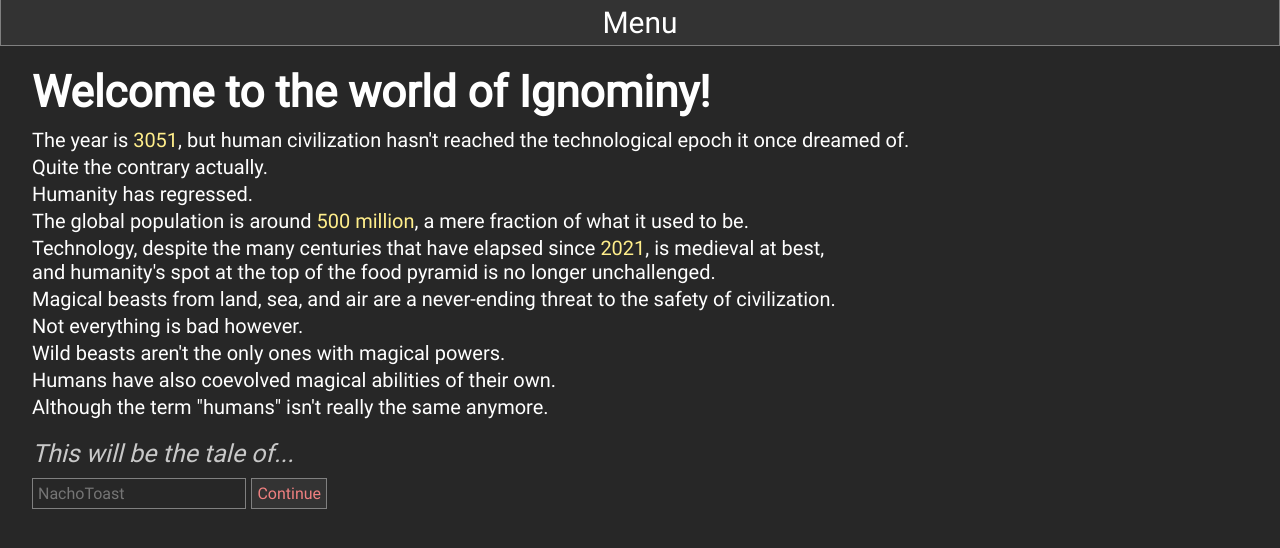
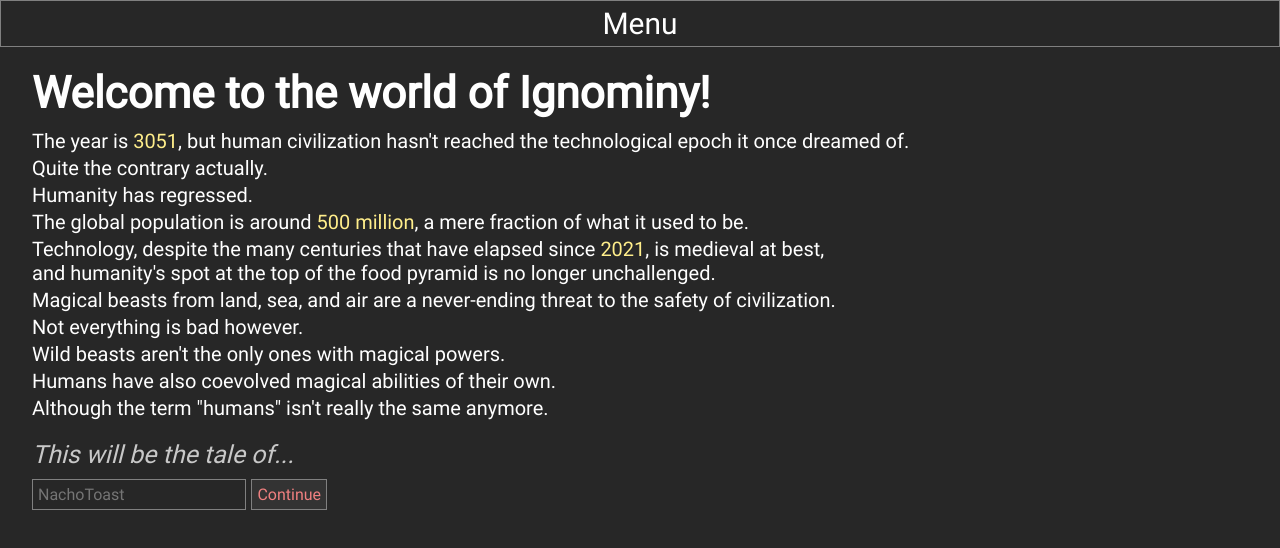
Before and after one commit to NachoToast/Ignominy, a plain HTML site: page index.html in a window 1280 px wide. Drawn offline with Linux system fonts and the light colour scheme.

Commit message:
Header CSS changes.

```diff
--- a/css/header.css
+++ b/css/header.css
@@ -8,6 +8,7 @@
     flex-flow: row wrap;
     font-size: 30px;
     justify-content: space-evenly;
+    border-top: solid 1px gray;
 }
 
 #header > div {
@@ -17,44 +18,14 @@
     border: solid 1px gray;
     margin-top: -1px;
     margin-left: -1px;
+    cursor: pointer;
+    transition: background-color 0.1s linear;
 }
 
 #header > div:first-child {
     margin-left: 0px;
 }
-/*
-#header > div {
-    flex-grow: 1;
-    border-right: solid 1px gray;
-    border-bottom: solid 1px gray;
-    display: flex;
-    flex-flow: column nowrap;
-    align-items: center;
-    justify-content: center;
-    min-height: 60px;
-    text-align: center;
-    cursor: pointer;
-    transition: 0.1s linear;
-    padding: 0 10px;
-}
 
 #header > div:hover {
     background-color: #272727;
 }
-
-#header > .hidden {
-    display: none !important;
-}
-
-#global > .hidden {
-    display: none;
-}
-
-.header_pages {
-    width: 100vw;
-    background-color: rgba(39, 39, 39, 0.98);
-    z-index: 100;
-    position: absolute;
-    display: flex;
-    flex-flow: row wrap;
-} */
```
